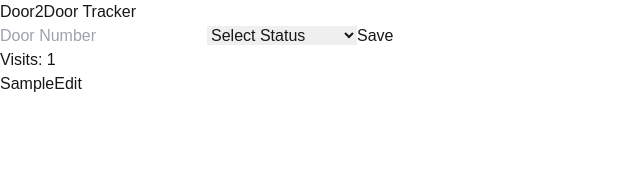
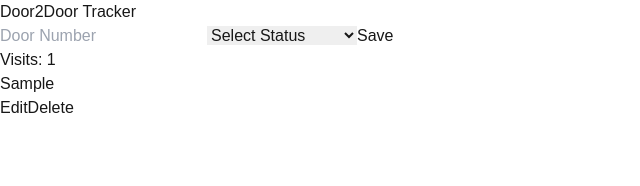
Before and after one commit to AbrahamDN/door2door-tracker, a Next.js app: page / in a window 1280 px wide. Both pictures are taken after typing "Sample" into the empty fields and a click on the button "Save". Shown: the top 186 px of the page, without its empty margins (0-640 px from the left). Built offline with nearby package versions, Linux system fonts and the light colour scheme.

Commit message:
feat: add delete visit

```diff
--- a/src/app/components/VisitItem.tsx
+++ b/src/app/components/VisitItem.tsx
@@ -12,7 +12,7 @@ export type VisitItemTypes = {
 const VisitItem = ({
   visit: { id, doorNumber, pitchedOption, status },
 }: VisitItemTypes) => {
-  const { editVisit } = useVisits();
+  const { editVisit, deleteVisit } = useVisits();
   const [isEditing, setIsEditing] = useState(false);
   const [editedVisit, setEditedVisit] = useState({
     doorNumber,
@@ -32,6 +32,12 @@ const VisitItem = ({
   const handleCancel = () => {
     setEditedVisit({ doorNumber, status, pitchedOption });
     setIsEditing(false);
+  };
+
+  const handleDelete = () => {
+    if (window.confirm("Are you sure you want to delete this visit?")) {
+      deleteVisit(id);
+    }
   };
 
   return (
@@ -71,9 +77,17 @@ const VisitItem = ({
             </button>
           </div>
         ) : (
-          <button onClick={() => setIsEditing(true)} className="text-blue-500">
-            Edit
-          </button>
+          <div className="flex gap-2 items-end">
+            <button
+              onClick={() => setIsEditing(true)}
+              className="text-blue-500"
+            >
+              Edit
+            </button>
+            <button onClick={handleDelete} className="text-red-500">
+              Delete
+            </button>
+          </div>
         )}
       </div>
     </li>
--- a/src/app/context/VisitsContext.tsx
+++ b/src/app/context/VisitsContext.tsx
@@ -9,6 +9,7 @@ interface VisitsContextType {
     id: string,
     updatedVisit: Partial<Omit<VisitTypes, "id">>
   ) => void;
+  deleteVisit: (id: string) => void;
 }
 
 const VisitsContext = createContext<VisitsContextType | undefined>(undefined);
@@ -34,6 +35,10 @@ export const VisitsProvider: React.FC<{ children: React.ReactNode }> = ({
     );
   };
 
+  const deleteVisit = (id: string) => {
+    setVisits((prevVisits) => prevVisits.filter((visit) => visit.id !== id));
+  };
+
   useEffect(() => {
     const handleStorageChange = (e: StorageEvent) => {
       if (e.key === "visits") {
@@ -53,7 +58,9 @@ export const VisitsProvider: React.FC<{ children: React.ReactNode }> = ({
   }, [visits]);
 
   return (
-    <VisitsContext.Provider value={{ visits, setVisits, editVisit }}>
+    <VisitsContext.Provider
+      value={{ visits, setVisits, editVisit, deleteVisit }}
+    >
       {children}
     </VisitsContext.Provider>
   );
```
